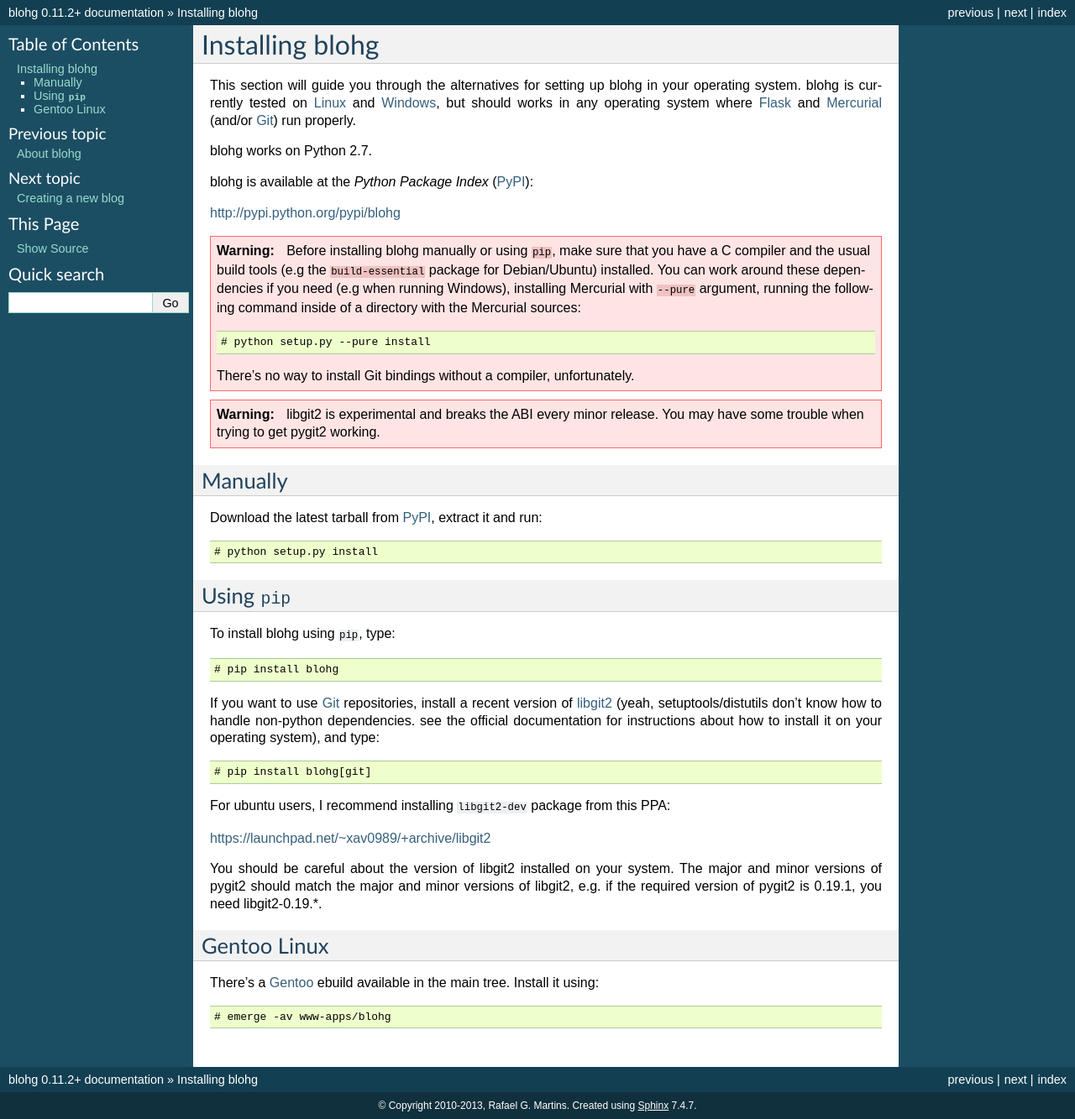
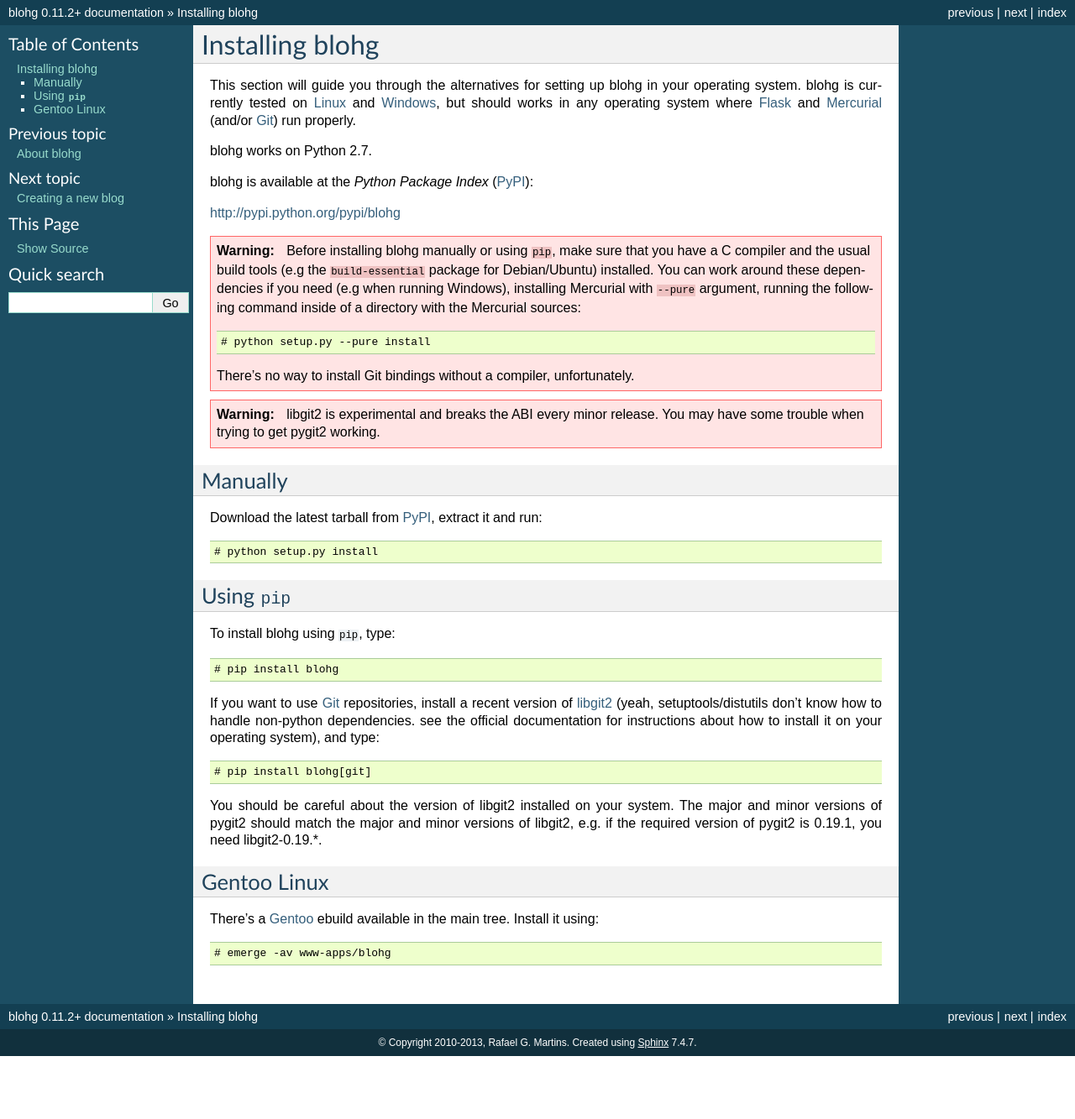
Before and after one commit to rafaelmartins/blohg, a Sphinx documentation site: the page built from docs/install.rst, in a window 1280 px wide. Shown: the whole page at 84% size. Built offline with Sphinx 7.4.7, drawn with Linux system fonts in a browser that asks for light colours; after the commit the page ends 1258 px from its top, so only the background shows below that.

Commit message:
libgit2 from ppa is too old.

```diff
--- a/docs/install.rst
+++ b/docs/install.rst
@@ -64,10 +64,6 @@ your operating system), and type::
 
 .. _libgit2: http://libgit2.github.com/
 
-For ubuntu users, I recommend installing ``libgit2-dev`` package from this PPA:
-
-https://launchpad.net/~xav0989/+archive/libgit2
-
 You should be careful about the version of libgit2 installed on your system.
 The major and minor versions of pygit2 should match the major and minor versions
 of libgit2, e.g. if the required version of pygit2 is 0.19.1, you need
```
